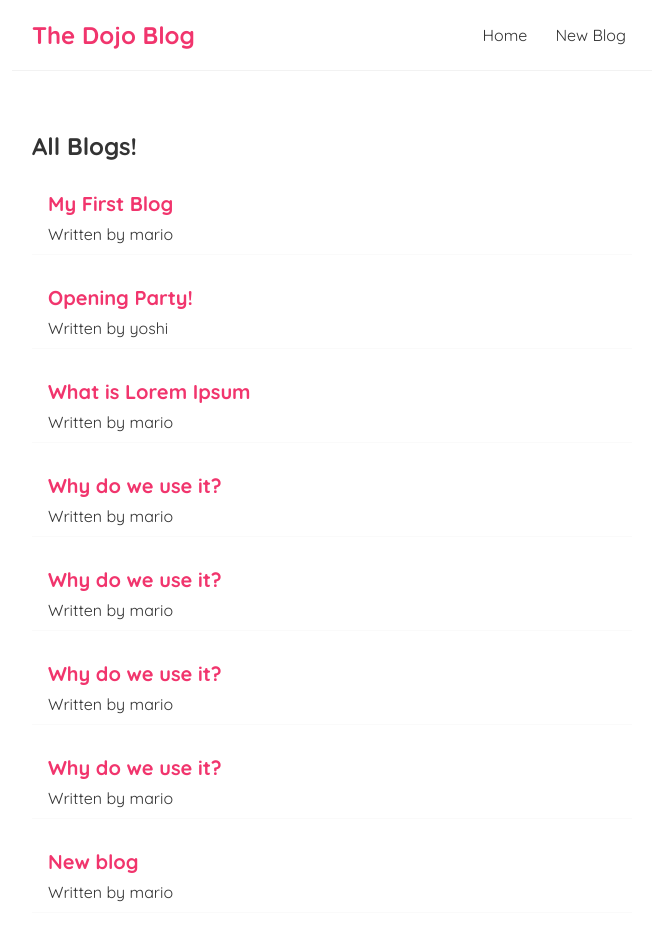
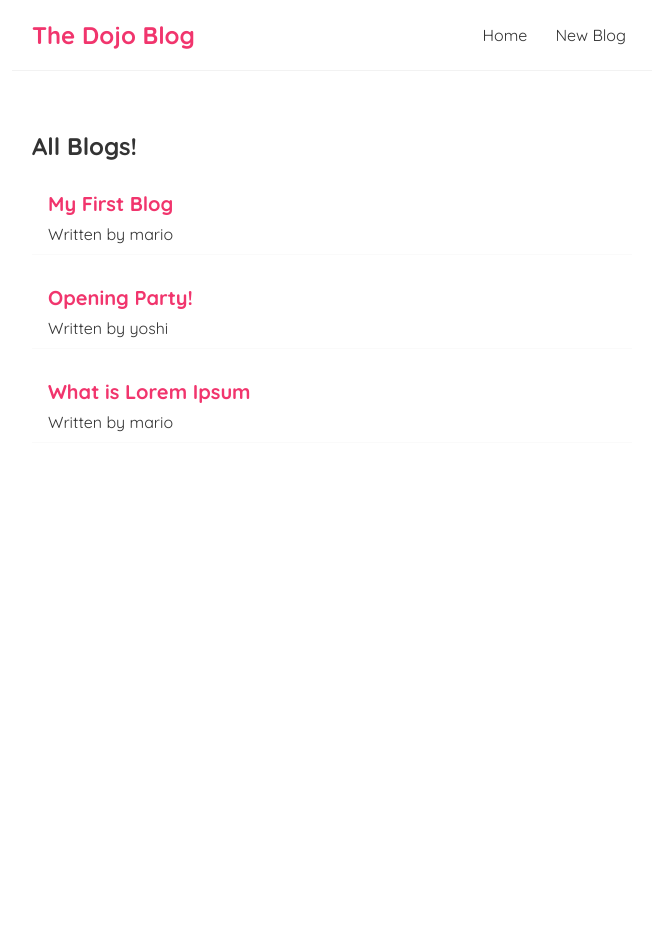
Before and after one commit to flowAlexS/ReactStart, a React (Create React App) app in the folder net-ninja/: page / in a window 1280 px wide. Shown: the top 940 px of the page, without its empty margins (308-964 px from the left). After the commit the page ends 800 px from the top, so only its background shows below. Built offline with nearby package versions, Linux system fonts and the light colour scheme; data requests are answered from the project's data file.

Commit message:
checkpoint

```diff
--- a/net-ninja/data/db.json
+++ b/net-ninja/data/db.json
@@ -17,36 +17,6 @@
       "title": "What is Lorem Ipsum",
       "body": "Lorem Ipsum is simply dummy text of the printing and typesetting industry. Lorem Ipsum has been the industry's standard dummy text ever since the 1500s, when an unknown printer took a galley of type and scrambled it to make a type specimen book. It has survived not only five centuries, but also the leap into electronic typesetting, remaining essentially unchanged. It was popularised in the 1960s with the release of Letraset sheets containing Lorem Ipsum passages, and more recently with desktop publishing software like Aldus PageMaker including versions of Lorem Ipsum.",
       "author": "mario"
-    },
-    {
-      "id": "8102",
-      "title": "Why do we use it?",
-      "body": "It is a long established fact that a reader will be distracted by the readable content of a page when looking at its layout. The point of using Lorem Ipsum is that it has a more-or-less normal distribution of letters, as opposed to using 'Content here, content here', making it look like readable English. Many desktop publishing packages and web page editors now use Lorem Ipsum as their default model text, and a search for 'lorem ipsum' will uncover many web sites still in their infancy. Various versions have evolved over the years, sometimes by accident, sometimes on purpose (injected humour and the like).",
-      "author": "mario"
-    },
-    {
-      "id": "c888",
-      "title": "Why do we use it?",
-      "body": "It is a long established fact that a reader will be distracted by the readable content of a page when looking at its layout. The point of using Lorem Ipsum is that it has a more-or-less normal distribution of letters, as opposed to using 'Content here, content here', making it look like readable English. Many desktop publishing packages and web page editors now use Lorem Ipsum as their default model text, and a search for 'lorem ipsum' will uncover many web sites still in their infancy. Various versions have evolved over the years, sometimes by accident, sometimes on purpose (injected humour and the like).",
-      "author": "mario"
-    },
-    {
-      "id": "6ab2",
-      "title": "Why do we use it?",
-      "body": "It is a long established fact that a reader will be distracted by the readable content of a page when looking at its layout. The point of using Lorem Ipsum is that it has a more-or-less normal distribution of letters, as opposed to using 'Content here, content here', making it look like readable English. Many desktop publishing packages and web page editors now use Lorem Ipsum as their default model text, and a search for 'lorem ipsum' will uncover many web sites still in their infancy. Various versions have evolved over the years, sometimes by accident, sometimes on purpose (injected humour and the like).",
-      "author": "mario"
-    },
-    {
-      "id": "b704",
-      "title": "Why do we use it?",
-      "body": "It is a long established fact that a reader will be distracted by the readable content of a page when looking at its layout. The point of using Lorem Ipsum is that it has a more-or-less normal distribution of letters, as opposed to using 'Content here, content here', making it look like readable English. Many desktop publishing packages and web page editors now use Lorem Ipsum as their default model text, and a search for 'lorem ipsum' will uncover many web sites still in their infancy. Various versions have evolved over the years, sometimes by accident, sometimes on purpose (injected humour and the like).",
-      "author": "mario"
-    },
-    {
-      "id": "5050",
-      "title": "New blog",
-      "body": "Hello world",
-      "author": "mario"
     }
   ]
 }
--- a/net-ninja/src/BlogDetails.js
+++ b/net-ninja/src/BlogDetails.js
@@ -1,10 +1,20 @@
 import { useParams } from "react-router-dom/cjs/react-router-dom.min";
+import { useHistory } from "react-router-dom/cjs/react-router-dom.min";
 import useFetch from "./UseFetch";
 
 const BlogDetails = () => {
     const { id } = useParams();
     const { data: blog, isPending, error} = useFetch(`http://localhost:8000/blogs/${id}`);
+    const history = useHistory();
 
+    const handleClick = () => {
+        fetch(`http://localhost:8000/blogs/${id}`, {
+            method: "DELETE",
+        })
+        .then(() => {
+            history.push('/');
+        })
+    }
 
     return (
         <div className="blog-details">
@@ -17,6 +27,7 @@
                     <div>
                         { blog.body }
                     </div>
+                    <button onClick={handleClick}>delete</button>
                 </article>
             )}
         </div>
--- a/net-ninja/src/Create.js
+++ b/net-ninja/src/Create.js
@@ -22,7 +22,7 @@
         .then(() => {
             console.log('new blog Added');
             setIsPending(false);
-            history.push('/')
+            history.push('/');
         })
     }
 
```
